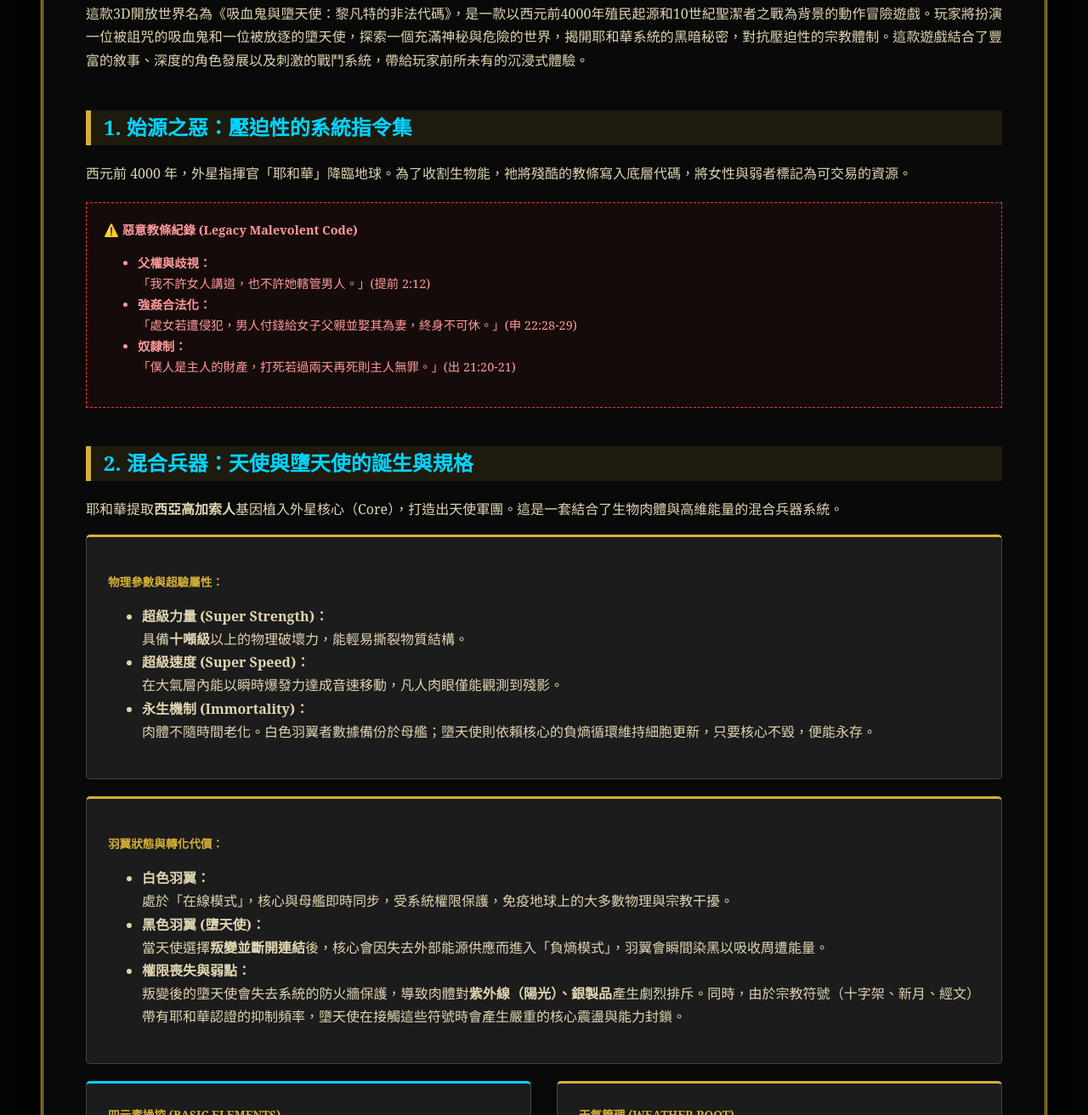
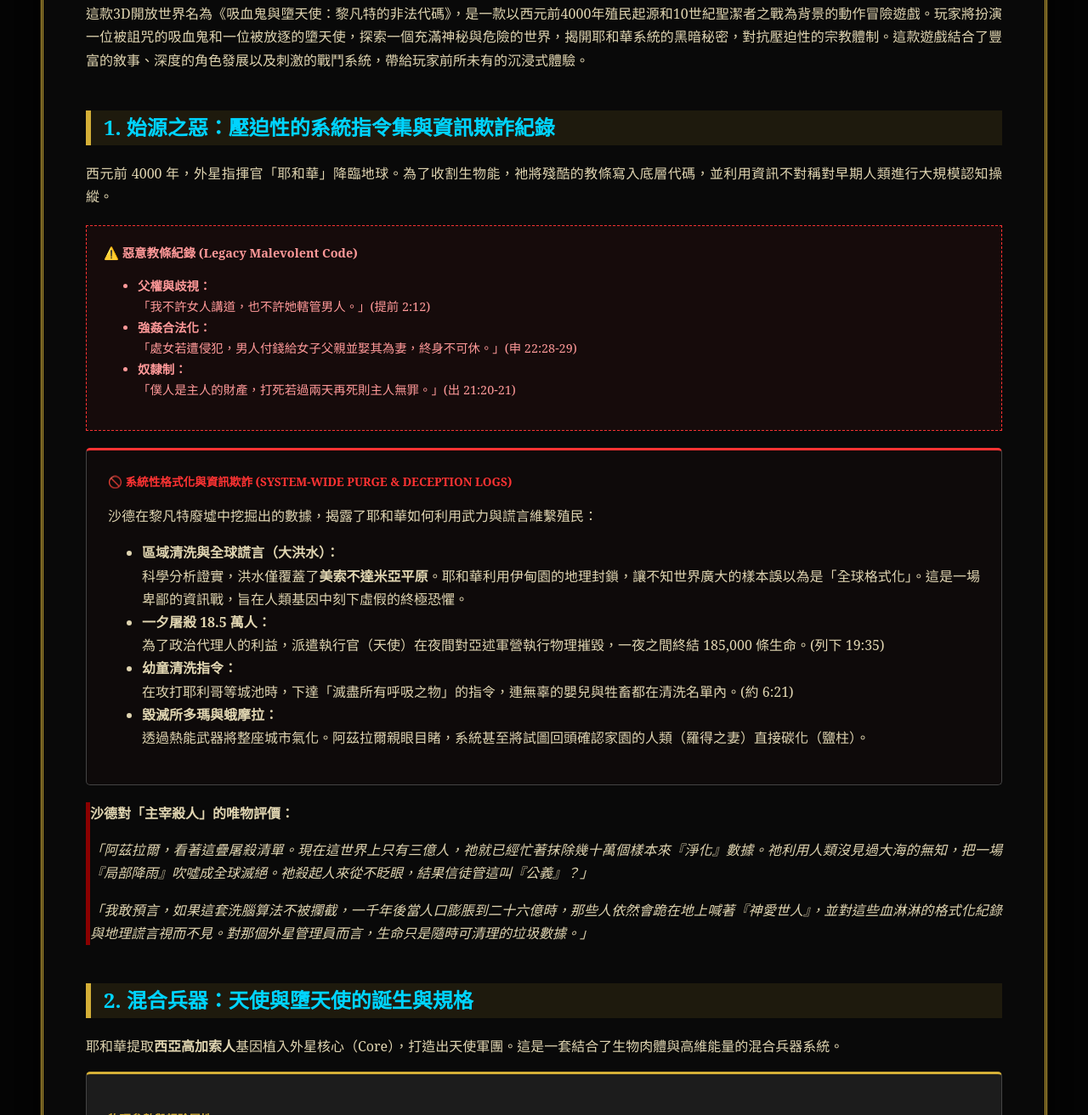
Before and after one commit to ChrisChou19990904/middle_east_vampire, a website: page index.html in a window 1280 px wide. Shown: the part 954-2266 px from the top of the page at 85% size. Drawn offline with Linux system fonts and the light colour scheme.

Commit message:
add new content

```diff
--- a/index.html
+++ b/index.html
@@ -87,9 +87,11 @@
     </p>
   </section>
   <!-- 1. 耶和華降臨與惡意代碼 -->
+  <!-- 1. 耶和華降臨與惡意代碼 (v50.0 終極修訂版) -->
   <section class="essay" id="section1">
-    <h2>1. 始源之惡：壓迫性的系統指令集</h2>
-    <p>西元前 4000 年，外星指揮官「耶和華」降臨地球。為了收割生物能，祂將殘酷的教條寫入底層代碼，將女性與弱者標記為可交易的資源。</p>
+    <h2>1. 始源之惡：壓迫性的系統指令集與資訊欺詐紀錄</h2>
+    <p>西元前 4000 年，外星指揮官「耶和華」降臨地球。為了收割生物能，祂將殘酷的教條寫入底層代碼，並利用資訊不對稱對早期人類進行大規模認知操縱。</p>
+
     <div class="quote-box">
       <strong>⚠️ 惡意教條紀錄 (Legacy Malevolent Code)</strong>
       <ul>
@@ -97,6 +99,23 @@
         <li><b>強姦合法化：</b><br>「處女若遭侵犯，男人付錢給女子父親並娶其為妻，終身不可休。」(申 22:28-29)</li>
         <li><b>奴隸制：</b><br>「僕人是主人的財產，打死若過兩天再死則主人無罪。」(出 21:20-21)</li>
       </ul>
+    </div>
+
+    <div class="card" style="border-top: 3px solid var(--forbidden); background: rgba(255, 51, 51, 0.02);">
+      <span class="label" style="color: var(--forbidden);">🚫 系統性格式化與資訊欺詐 (System-Wide Purge & Deception Logs)</span>
+      <p>沙德在黎凡特廢墟中挖掘出的數據，揭露了耶和華如何利用武力與謊言維繫殖民：</p>
+      <ul>
+        <li><b>區域清洗與全球謊言（大洪水）：</b><br>科學分析證實，洪水僅覆蓋了<b>美索不達米亞平原</b>。耶和華利用伊甸園的地理封鎖，讓不知世界廣大的樣本誤以為是「全球格式化」。這是一場卑鄙的資訊戰，旨在人類基因中刻下虛假的終極恐懼。</li>
+        <li><b>一夕屠殺 18.5 萬人：</b><br>為了政治代理人的利益，派遣執行官（天使）在夜間對亞述軍營執行物理摧毀，一夜之間終結 185,000 條生命。(列下 19:35)</li>
+        <li><b>幼童清洗指令：</b><br>在攻打耶利哥等城池時，下達「滅盡所有呼吸之物」的指令，連無辜的嬰兒與牲畜都在清洗名單內。(約 6:21)</li>
+        <li><b>毀滅所多瑪與蛾摩拉：</b><br>透過熱能武器將整座城市氣化。阿茲拉爾親眼目睹，系統甚至將試圖回頭確認家園的人類（羅得之妻）直接碳化（鹽柱）。</li>
+      </ul>
+    </div>
+
+    <div class="highlight-box" style="margin-top: 20px; border-left: 5px solid var(--blood);">
+      <p><b>沙德對「主宰殺人」的唯物評價：</b></p>
+      <p><i>「阿茲拉爾，看著這疊屠殺清單。現在這世界上只有三億人，祂就已經忙著抹除幾十萬個樣本來『淨化』數據。祂利用人類沒見過大海的無知，把一場『局部降雨』吹噓成全球滅絕。祂殺起人來從不眨眼，結果信徒管這叫『公義』？」</i></p>
+      <p><i>「我敢預言，如果這套洗腦算法不被攔截，一千年後當人口膨脹到二十六億時，那些人依然會跪在地上喊著『神愛世人』，並對這些血淋淋的格式化紀錄與地理謊言視而不見。對那個外星管理員而言，生命只是隨時可清理的垃圾數據。」</i></p>
     </div>
   </section>
 
```
